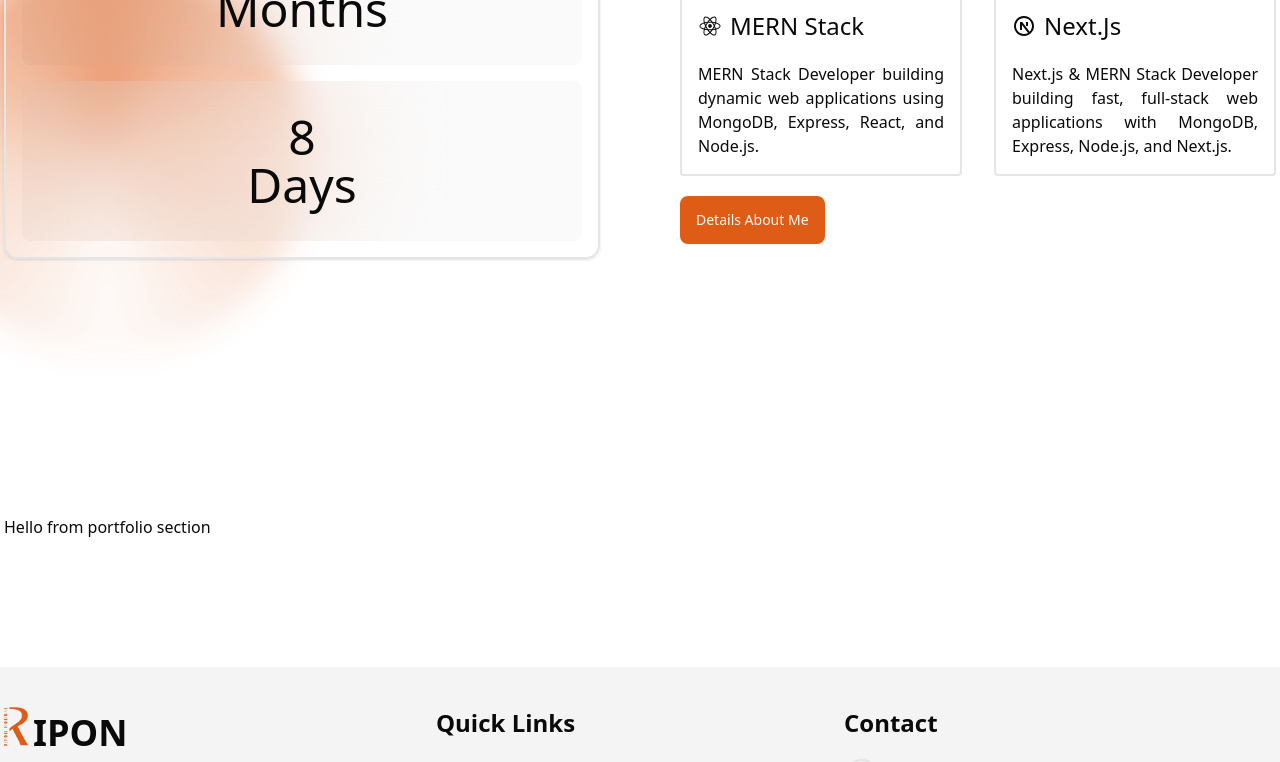
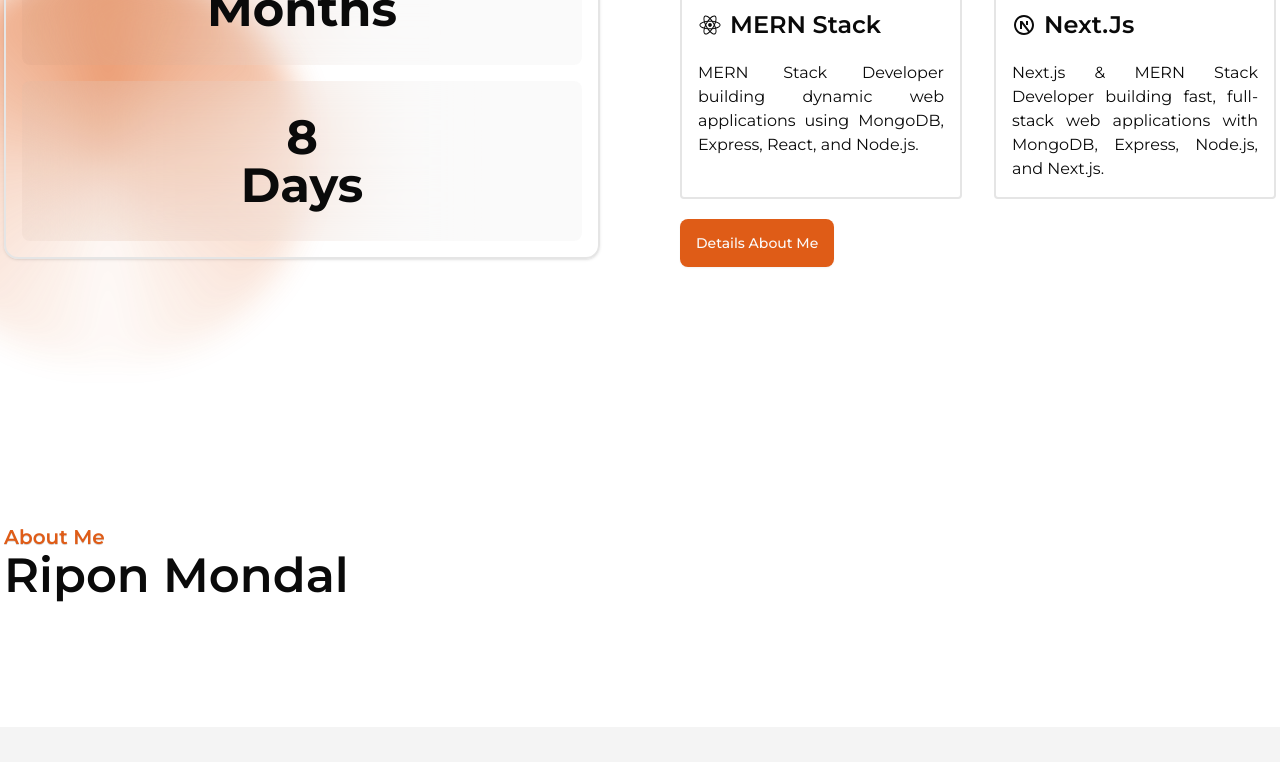
Before and after one commit to riponmondalbd/portfolio, a Next.js app: page / in a window 1280 px wide. Shown: the part 1593-2355 px from the top of the page. Built offline with nearby package versions, Linux system fonts and the light colour scheme; what tailwindcss-animated would draw is missing.

Commit message:
change website font

```diff
--- a/src/app/layout.tsx
+++ b/src/app/layout.tsx
@@ -2,7 +2,7 @@ import FooterSection from "@/components/Footer/Footer";
 import Navbar from "@/components/Navbar/Navbar";
 import { ThemeProvider } from "@/components/theme-provider";
 import type { Metadata } from "next";
-import { Geist, Geist_Mono } from "next/font/google";
+import { Geist, Geist_Mono, Montserrat } from "next/font/google";
 import "./globals.css";
 
 const geistSans = Geist({
@@ -12,6 +12,11 @@ const geistSans = Geist({
 
 const geistMono = Geist_Mono({
   variable: "--font-geist-mono",
+  subsets: ["latin"],
+});
+
+const montserrat = Montserrat({
+  variable: "--font-montserrat",
   subsets: ["latin"],
 });
 
@@ -28,7 +33,8 @@ export default function RootLayout({
   return (
     <html lang="en" suppressHydrationWarning className="scroll-smooth">
       <body
-        className={`${geistSans.variable} ${geistMono.variable} antialiased`}
+        // className={`${geistSans.variable} ${geistMono.variable} antialiased`}
+        className={`${montserrat.className} antialiased`}
       >
         <ThemeProvider
           attribute="class"
--- a/src/components/AboutMe/AboutMe.tsx
+++ b/src/components/AboutMe/AboutMe.tsx
@@ -43,11 +43,11 @@ export default function AboutMe() {
 
             {/* right side content */}
             <div className="space-y-5">
-              {/* about section title */}
+              {/* about subheading section title */}
               <h3 className="text-xl font-semibold text-[#DF5C17] text-shadow-2xs">
                 About Me
               </h3>
-              {/* plain text header */}
+              {/* about heading section */}
               <h1 className="text-5xl font-semibold ">
                 Ripon Mondal{" "}
                 <span className="text-xl text-[#DF5C17]">[Web Developer]</span>
@@ -66,7 +66,7 @@ export default function AboutMe() {
               <div className="grid md:grid-cols-2 gap-8 justify-between">
                 {/* mern stack */}
                 <div className="border-2 p-4 rounded space-y-5 hover:bg-neutral-400/5 hover:backdrop-blur-3xl">
-                  <div className="flex items-center gap-2 text-2xl">
+                  <div className="flex items-center gap-2 text-2xl font-semibold">
                     <RiReactjsFill />
                     <h1>MERN Stack</h1>
                   </div>
@@ -77,7 +77,7 @@ export default function AboutMe() {
                 </div>
                 {/* next.js */}
                 <div className="border-2 p-4 rounded space-y-5 hover:bg-neutral-400/5 hover:backdrop-blur-3xl">
-                  <div className="flex items-center gap-2 text-2xl">
+                  <div className="flex items-center gap-2 text-2xl font-semibold">
                     <RiNextjsLine />
                     <h1>Next.Js</h1>
                   </div>
--- a/src/components/Portfolio/Portfolio.tsx
+++ b/src/components/Portfolio/Portfolio.tsx
@@ -4,7 +4,14 @@ export default function PortfolioSection() {
       id="portfolio"
       className="max-w-7xl mx-auto scroll-mt-20  duration-1000 px-1 py-10 md:py-32"
     >
-      <h2>Hello from portfolio section</h2>
+      <div>
+        {/* portfolio sub heading section title */}
+        <h3 className="text-xl font-semibold text-[#DF5C17] text-shadow-2xs">
+          About Me
+        </h3>
+        {/* portfolio heading section */}
+        <h1 className="text-5xl font-semibold ">Ripon Mondal </h1>
+      </div>
     </div>
   );
 }
--- a/src/components/TimeCounter/TimeCounter.tsx
+++ b/src/components/TimeCounter/TimeCounter.tsx
@@ -50,7 +50,7 @@ export default function TimeCounter() {
         <div className="text-5xl space-y-4 gap-10">
           {/* Year */}
           <div className="p-8 hover:shadow duration-500 bg-neutral-400/5 backdrop-blur-3xl rounded-md">
-            <p className="flex flex-col items-center">
+            <p className="flex flex-col items-center font-bold">
               <span>
                 <CountUp
                   key={`year-${countKey}`}
@@ -65,7 +65,7 @@ export default function TimeCounter() {
 
           {/* Month */}
           <div className="p-8 hover:shadow duration-500 bg-neutral-400/5 backdrop-blur-3xl rounded-md">
-            <p className="flex flex-col items-center">
+            <p className="flex flex-col items-center font-bold">
               <span>
                 <CountUp
                   key={`month-${countKey}`}
@@ -80,7 +80,7 @@ export default function TimeCounter() {
 
           {/* Day */}
           <div className="p-8 hover:shadow duration-500 bg-neutral-400/5 backdrop-blur-3xl rounded-md">
-            <p className="flex flex-col items-center">
+            <p className="flex flex-col items-center font-bold">
               <span>
                 <CountUp
                   key={`day-${countKey}`}
```
